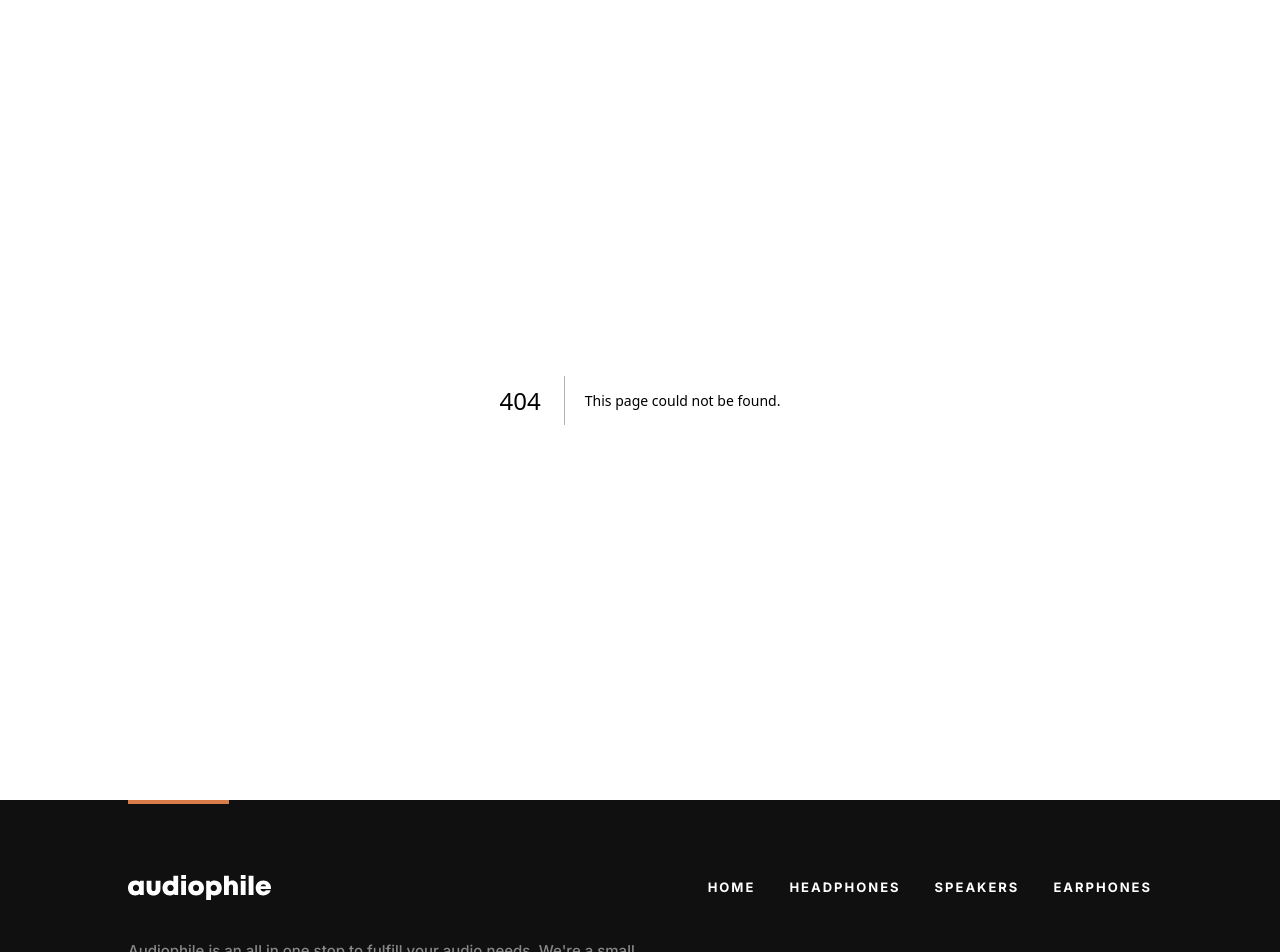
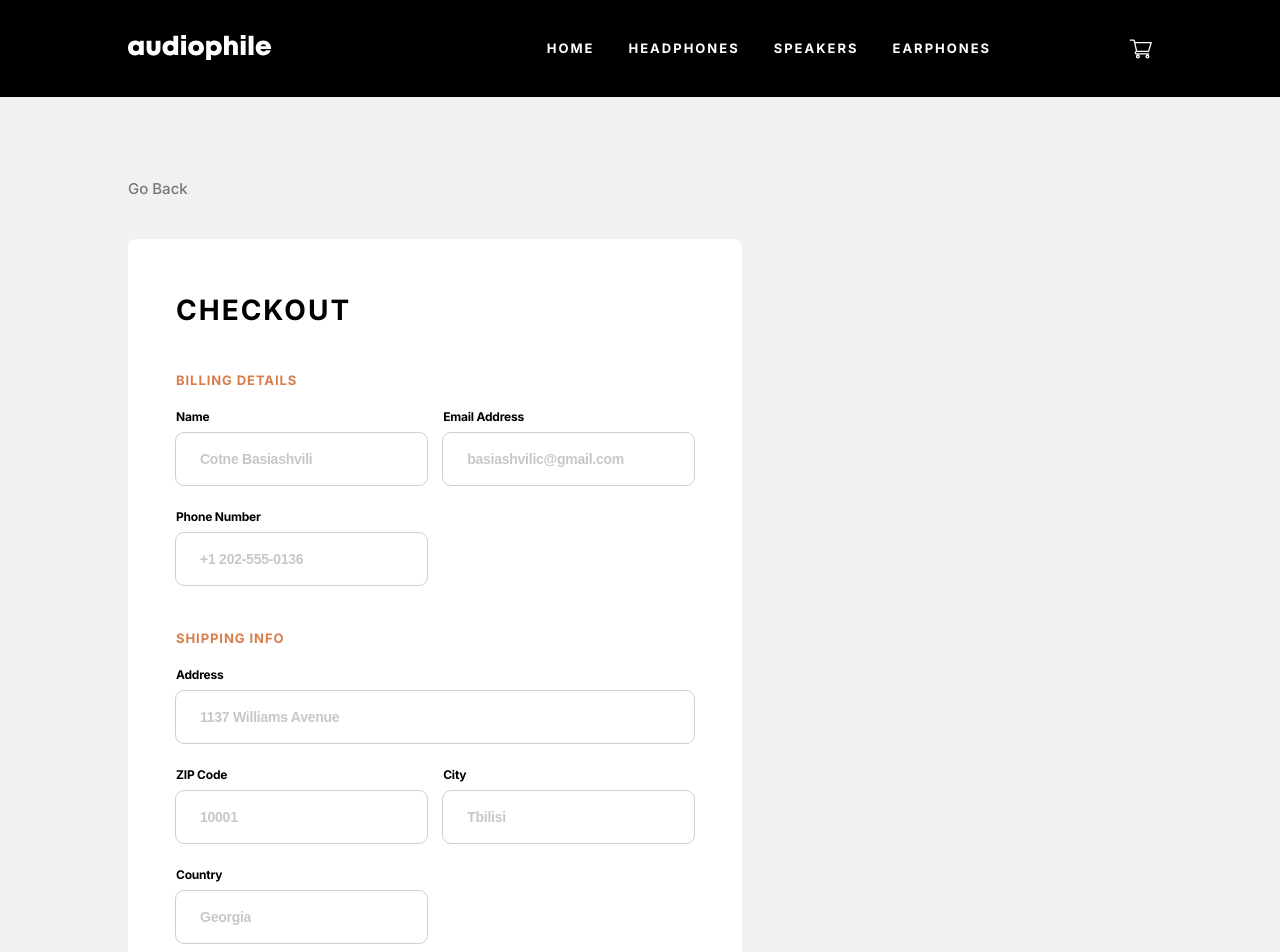
Before and after one commit to Cotne2003/audiophile-ecommerce-website, a Next.js app: page /checkout in a window 1280 px wide. Before the commit this address had no page. Shown: the top 952 px of the page. Built offline with nearby package versions, Linux system fonts and the light colour scheme.

Commit message:
adding checkout page

```diff
--- /dev/null
+++ b/app/checkout/page.tsx
@@ -0,0 +1,16 @@
+"use client";
+
+import Checkout from "@/components/checkout/Checkout";
+import { HeaderColor } from "@/components/oneProductPage/OneProductPageStyles";
+import React from "react";
+
+const page = () => {
+  return (
+    <main style={{ backgroundColor: "#F1F1F1" }}>
+      <HeaderColor></HeaderColor>
+      <Checkout />
+    </main>
+  );
+};
+
+export default page;
--- /dev/null
+++ b/components/checkout/Checkout.tsx
@@ -0,0 +1,38 @@
+import React from "react";
+import { GoBack } from "../oneProductPage/sectionOne/SectionOneStyles";
+import { useRouter } from "next/navigation";
+import { StyledMain } from "../oneProductPage/OneProductPageStyles";
+import InputsAndPayment from "./inputsAndPayment/InputsAndPayment";
+import { Product, cartData } from "../../app/states";
+import { useRecoilValue } from "recoil";
+import CartProduct from "../header/cartSpace/CartProduct/CartProduct";
+import { ProductsContainer } from "../header/cartSpace/CartSpaceStyles";
+
+const Checkout = () => {
+  const router = useRouter();
+  const goBack = () => {
+    router.back();
+  };
+  const products = useRecoilValue<Product[]>(cartData);
+  return (
+    <StyledMain>
+      <GoBack onClick={goBack}>Go Back</GoBack>
+      <div style={{ display: "flex", alignItems: "center" }}>
+        <InputsAndPayment />
+        <ProductsContainer>
+          {products.map((product) => (
+            <CartProduct
+              key={product.id}
+              imgUrl={product.imgUrl}
+              title={product.title}
+              price={product.price}
+              quantity={product.count}
+            />
+          ))}
+        </ProductsContainer>
+      </div>
+    </StyledMain>
+  );
+};
+
+export default Checkout;
--- /dev/null
+++ b/components/checkout/inputsAndPayment/InputsAndPayment.tsx
@@ -0,0 +1,84 @@
+import React from "react";
+import {
+  CheckoutContainer,
+  InputTitle,
+  InputsContainer,
+  InputsContainerWrapper,
+  OrangeTxt,
+  OrangeTxtWrapper,
+  StyledInput,
+} from "./InputsAndPaymentStyles.ts";
+import { SecondTitle } from "@/components/texts/Titles";
+
+const InputsAndPayment = () => {
+  return (
+    <CheckoutContainer style={{ width: "60%" }}>
+      <SecondTitle>CHECKOUT</SecondTitle>
+      <form>
+        <div>
+          <OrangeTxtWrapper>
+            <OrangeTxt>billing details</OrangeTxt>
+          </OrangeTxtWrapper>
+          <InputsContainer>
+            <div>
+              <InputTitle>Name</InputTitle>
+              <StyledInput type="text" placeholder="Cotne Basiashvili" />
+            </div>
+            <div>
+              <InputTitle>Email Address</InputTitle>
+              <StyledInput type="email" placeholder="basiashvilic@gmail.com" />
+            </div>
+            <div>
+              <InputTitle>Phone Number</InputTitle>
+              <StyledInput type="number" placeholder="+1 202-555-0136" />
+            </div>
+          </InputsContainer>
+        </div>
+
+        <div>
+          <OrangeTxtWrapper>
+            <OrangeTxt>shipping info</OrangeTxt>
+          </OrangeTxtWrapper>
+          <div>
+            <InputTitle>Address</InputTitle>
+            <StyledInput type="text" placeholder="1137 Williams Avenue" />
+          </div>
+          <InputsContainerWrapper>
+            <InputsContainer>
+              <div>
+                <InputTitle>ZIP Code</InputTitle>
+                <StyledInput type="number" placeholder="10001" />
+              </div>
+              <div>
+                <InputTitle>City</InputTitle>
+                <StyledInput type="text" placeholder="Tbilisi" />
+              </div>
+              <div>
+                <InputTitle>Country</InputTitle>
+                <StyledInput type="text" placeholder="Georgia" />
+              </div>
+            </InputsContainer>
+          </InputsContainerWrapper>
+        </div>
+
+        <div>
+          <OrangeTxtWrapper>
+            <OrangeTxt>payment details</OrangeTxt>
+          </OrangeTxtWrapper>
+          <InputsContainer>
+            <div>
+              <InputTitle>e-Money Number</InputTitle>
+              <StyledInput type="number" placeholder="238521993" />
+            </div>
+            <div>
+              <InputTitle>e-Money PIN</InputTitle>
+              <StyledInput type="number" placeholder="6891" />
+            </div>
+          </InputsContainer>
+        </div>
+      </form>
+    </CheckoutContainer>
+  );
+};
+
+export default InputsAndPayment;
--- /dev/null
+++ b/components/checkout/inputsAndPayment/InputsAndPaymentStyles.ts.ts
@@ -0,0 +1,62 @@
+import styled from "styled-components";
+
+export const CheckoutContainer = styled.div`
+  background-color: #fff;
+  padding: 5.4rem 4.8rem 4.8rem;
+  border-radius: 8px;
+  margin-top: 3.8rem;
+  justify-content: space-between;
+`;
+
+export const OrangeTxt = styled.p`
+  color: #d87d4a;
+  font-size: 1.3rem;
+  font-weight: 700;
+  line-height: 25px;
+  letter-spacing: 0.929px;
+  text-transform: uppercase;
+`;
+
+export const OrangeTxtWrapper = styled.div`
+  margin-top: 4.1rem;
+  margin-bottom: 1.6rem;
+`;
+
+export const InputsContainer = styled.div`
+  display: grid;
+  grid-template-columns: 1fr 1fr;
+  width: 100%;
+  column-gap: 1.6rem;
+  row-gap: 2.4rem;
+`;
+
+export const InputsContainerWrapper = styled.div`
+  margin-top: 2.4rem;
+`;
+
+export const InputTitle = styled.h3`
+  color: #000;
+  font-size: 1.2rem;
+  font-weight: 700;
+  letter-spacing: -0.214px;
+  margin-bottom: 9px;
+`;
+
+export const StyledInput = styled.input`
+  width: 100%;
+  caret-color: #d87d4a;
+  padding: 1.8rem 2.4rem;
+  border: none;
+  outline: 1px solid #cfcfcf;
+  border-radius: 8px;
+  color: #000;
+  font-size: 1.4rem;
+  font-weight: 700;
+  letter-spacing: -0.25px;
+  &:focus {
+    outline: 1px solid #d87d4a;
+  }
+  &::placeholder {
+    opacity: 0.4;
+  }
+`;
--- a/components/header/cartSpace/CartProduct/CartProduct.tsx
+++ b/components/header/cartSpace/CartProduct/CartProduct.tsx
@@ -1,4 +1,4 @@
-import React from "react";
+import React, { useState } from "react";
 import {
   ProductsDiv,
   ProductDiv,
@@ -8,11 +8,8 @@ import {
   ProductTitle,
   Price,
   ProductCounter,
-  CounterIconDiv,
   Count,
 } from "./CartProductStyles";
-import plus from "@/public/assets/plus.svg";
-import minus from "@/public/assets/minus.svg";
 
 type Props = {
   imgUrl: string | undefined;
@@ -33,13 +30,7 @@ const CartProduct = ({ imgUrl, title, price, quantity }: Props) => {
           </TitleAndPriceDiv>
         </ImgAndPrice>
         <ProductCounter>
-          <CounterIconDiv>
-            <img src={minus.src} />
-          </CounterIconDiv>
           <Count>{quantity}</Count>
-          <CounterIconDiv>
-            <img src={plus.src} />
-          </CounterIconDiv>
         </ProductCounter>
       </ProductDiv>
     </ProductsDiv>
--- a/components/header/cartSpace/CartProduct/CartProductStyles.ts
+++ b/components/header/cartSpace/CartProduct/CartProductStyles.ts
@@ -53,6 +53,7 @@ export const ProductCounter = styled.div`
   background: #f1f1f1;
   height: 4.5rem;
   gap: 1rem;
+  padding: 0 30px;
 `;
 
 export const Count = styled.p`
@@ -62,18 +63,3 @@ export const Count = styled.p`
   letter-spacing: 1px;
   text-transform: uppercase;
 `;
-
-export const CounterIconDiv = styled.div`
-  width: 3rem;
-  height: 100%;
-  display: flex;
-  justify-content: center;
-  align-items: center;
-  cursor: pointer;
-  &:hover {
-    img {
-      filter: brightness(0) saturate(100%) invert(45%) sepia(83%) saturate(384%)
-        hue-rotate(338deg) brightness(105%) contrast(84%);
-    }
-  }
-`;
--- a/components/header/cartSpace/CartSpace.tsx
+++ b/components/header/cartSpace/CartSpace.tsx
@@ -7,6 +7,7 @@ import {
   CartTitle,
   ChekCoutBtn,
   FullPrice,
+  ProductsContainer,
   Remove,
   TitleAndRemove,
   Total,
@@ -16,6 +17,7 @@ import {
 import CartProduct from "./CartProduct/CartProduct";
 import { useRecoilState, useRecoilValue } from "recoil";
 import { cartData } from "@/app/states";
+import Link from "next/link";
 
 type Props = {
   cartSpace: boolean;
@@ -28,9 +30,7 @@ const Cart = ({ cartSpace, setCartSpace }: Props) => {
   };
 
   const cart = useRecoilValue(cartData);
-  const cartModel = [...cart];
   const [, setOneCart] = useRecoilState(cartData);
-
   const [total, setTotal] = useState(0);
 
   const removeCart = () => {
@@ -38,6 +38,7 @@ const Cart = ({ cartSpace, setCartSpace }: Props) => {
   };
 
   useEffect(() => {
+    const cartModel = [...cart];
     const sumOfProducts = cartModel.reduce(
       (sum, product) => Number(product.price) * product.count + sum,
       0
@@ -53,7 +54,7 @@ const Cart = ({ cartSpace, setCartSpace }: Props) => {
           <CartTitle>Cart ({cart.length})</CartTitle>
           <Remove onClick={removeCart}>Remove all</Remove>
         </TitleAndRemove>
-
+        <ProductsContainer>
           {cart.map((product) => (
             <CartProduct
               key={product.id}
@@ -63,13 +64,16 @@ const Cart = ({ cartSpace, setCartSpace }: Props) => {
               quantity={product.count}
             />
           ))}
+        </ProductsContainer>
 
         <TotalAndButtonContainer>
           <TotalAndFullPriceDiv>
             <Total>Total</Total>
             <FullPrice>$ {total}</FullPrice>
           </TotalAndFullPriceDiv>
+          <Link href={"/checkout"}>
             <ChekCoutBtn>checkout</ChekCoutBtn>
+          </Link>
         </TotalAndButtonContainer>
       </CartDiv>
     </>
--- a/components/header/cartSpace/CartSpaceStyles.ts
+++ b/components/header/cartSpace/CartSpaceStyles.ts
@@ -96,3 +96,11 @@ export const ChekCoutBtn = styled.button`
     background-color: #fbaf85;
   }
 `;
+
+export const ProductsContainer = styled.div`
+  overflow-y: scroll;
+  max-height: 32rem;
+  &::-webkit-scrollbar {
+    display: none;
+  }
+`;
--- a/components/header/mobileMenu/MobileMenu.tsx
+++ b/components/header/mobileMenu/MobileMenu.tsx
@@ -27,7 +27,8 @@ const MobileMenu: React.FC<Props> = ({ menu, setMenu }) => {
   };
 
   return (
-    <MobileMenuContainer>
+    <>
+      <MobileMenuContainer onClick={menuHandler}></MobileMenuContainer>
       <MobileMenuDiv>
         <ProductsShopContainer>
           <ProductShopContainer>
@@ -59,7 +60,7 @@ const MobileMenu: React.FC<Props> = ({ menu, setMenu }) => {
           </ProductShopContainer>
         </ProductsShopContainer>
       </MobileMenuDiv>
-    </MobileMenuContainer>
+    </>
   );
 };
 
--- a/components/header/mobileMenu/MobileMenuStyle.ts
+++ b/components/header/mobileMenu/MobileMenuStyle.ts
@@ -1,10 +1,10 @@
 import styled from "styled-components";
 
 export const MobileMenuContainer = styled.div`
-  height: 100%;
+  height: 100vh;
   width: 100%;
   position: fixed;
-  top: 9rem;
+  top: 0;
   left: 0;
   z-index: 2;
   background-color: rgba(0, 0, 0, 0.425);
@@ -19,6 +19,12 @@ export const MobileMenuDiv = styled.div`
   border-bottom-left-radius: 8px;
   border-bottom-right-radius: 8px;
   width: 100%;
-  z-index: 3;
+  position: absolute;
+  top: 9rem;
+  left: 0;
+  z-index: 999;
   background-color: #fff;
+  @media (min-width: 1024px) {
+    display: none;
+  }
 `;
--- a/components/oneProductPage/sectionOne/SectionOneStyles.ts
+++ b/components/oneProductPage/sectionOne/SectionOneStyles.ts
@@ -8,6 +8,10 @@ export const GoBack = styled.p`
   line-height: 25px;
   opacity: 0.5;
   cursor: pointer;
+  &:hover {
+    color: #d87d4a;
+    opacity: 1;
+  }
 `;
 
 export const ShopingAreaContainer = styled.div`
```
Lines whose indentation alone changed are shown as unchanged.
